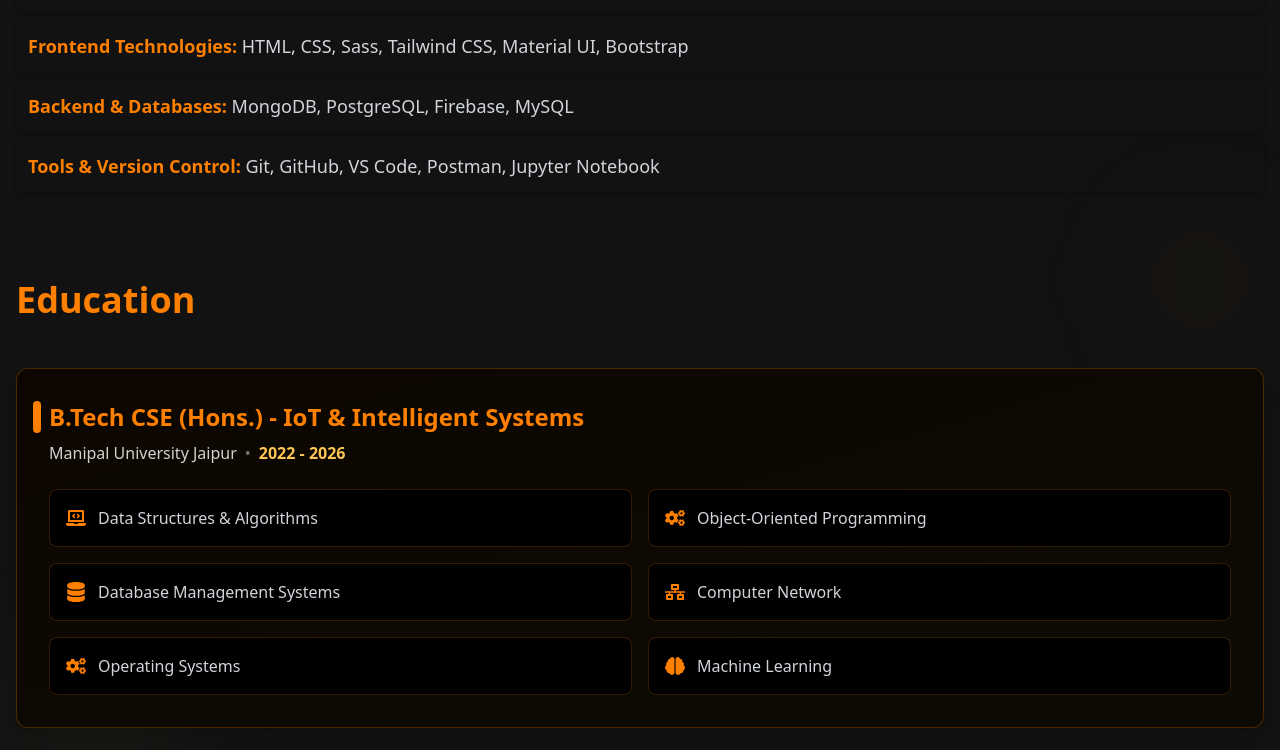
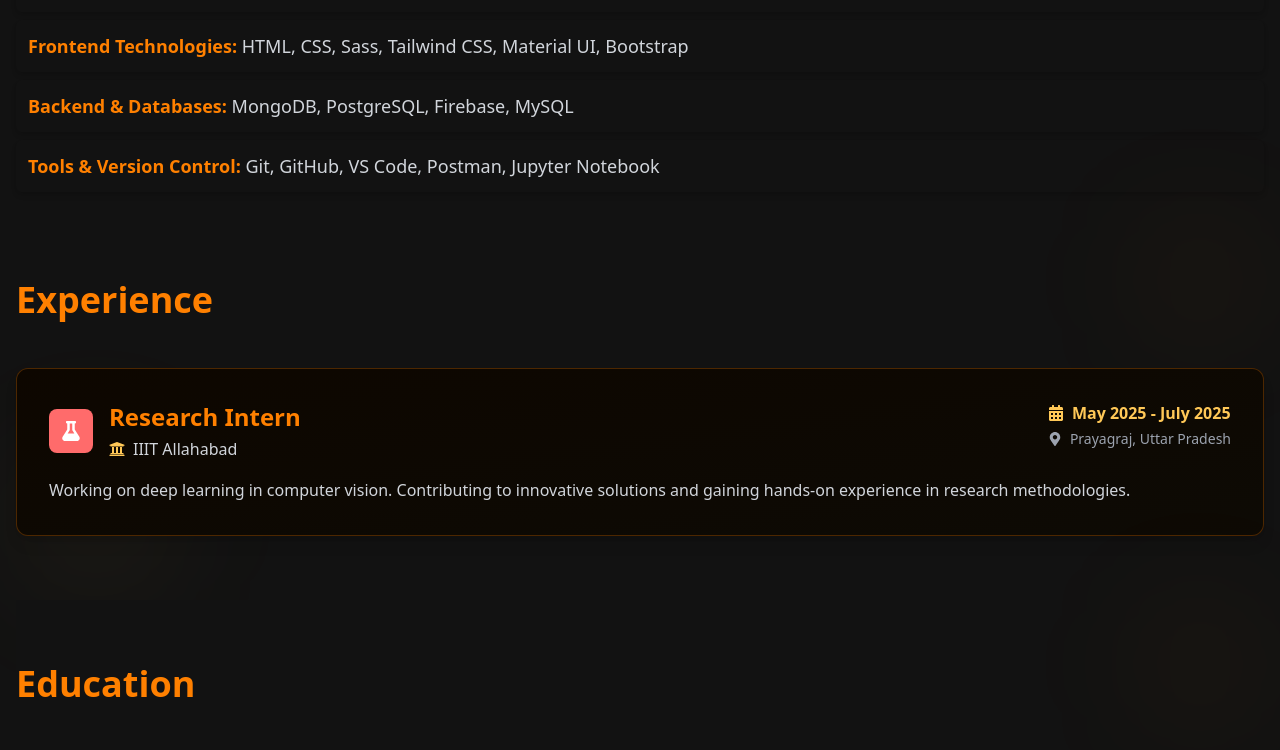
Before and after one commit to RahulMishra09/Rahul-s-Portfoilio, a React (Vite) app: page / in a window 1280 px wide. Shown: the part 501-1251 px from the top of the page. Built offline with nearby package versions, Linux system fonts and the light colour scheme.

Commit message:
Experience  page

```diff
--- a/src/components/ExperienceSection.jsx
+++ b/src/components/ExperienceSection.jsx
@@ -1,5 +1,140 @@
+import React from 'react';
+import { motion } from 'framer-motion';
+import { FaUniversity, FaFlask, FaCalendarAlt, FaMapMarkerAlt } from 'react-icons/fa';
 
-export default function ExperienceSection() {
-  // Experience section removed.
-  return
+// ExperienceSection component displays professional experience cards with animation
+function ExperienceSection() {
+  // Array of experience objects to be displayed
+  const experiences = [
+    {
+      title: "Research Intern",
+      company: "IIIT Allahabad",
+      location: "Prayagraj, Uttar Pradesh",
+      duration: "May 2025 - July 2025",
+      description: "Working on deep learning in computer vision. Contributing to innovative solutions and gaining hands-on experience in research methodologies.",
+      icon: <FaFlask />,
+      color: "#FF6B6B"
+    }
+  ];
+
+  // Animation variants for the container (staggered children)
+  const containerVariants = {
+    hidden: { opacity: 0 },
+    visible: {
+      opacity: 1,
+      transition: {
+        staggerChildren: 0.2
+      }
+    }
+  };
+
+  // Animation variants for each experience card
+  const itemVariants = {
+    hidden: { y: 20, opacity: 0 },
+    visible: {
+      y: 0,
+      opacity: 1,
+      transition: {
+        duration: 0.5
+      }
+    }
+  };
+
+  // Main render
+  return (
+    // Section wrapper with padding and background styling
+    <section className="py-16 bg-dark-background section-glow-on-hover relative">
+      {/* Decorative blurred circles for visual effect */}
+      <div className="absolute top-0 right-0 w-32 h-32 bg-primary-orange/5 rounded-full blur-3xl"></div>
+      <div className="absolute bottom-0 left-0 w-40 h-40 bg-batman-yellow/5 rounded-full blur-3xl"></div>
+
+      {/* Section heading with animation */}
+      <motion.h2
+        initial={{ opacity: 0, y: 20 }}
+        whileInView={{ opacity: 1, y: 0 }}
+        transition={{ duration: 0.5 }}
+        className="text-4xl font-bold mb-12 text-primary-orange text-left"
+      >
+        Experience
+      </motion.h2>
+
+      {/* Experience cards container with staggered animation */}
+      <motion.div
+        initial="hidden"
+        whileInView="visible"
+        variants={containerVariants}
+        className="space-y-8"
+      >
+        {/* Map through experiences and render each card */}
+        {experiences.map((experience, index) => (
+          <motion.div
+            key={index}
+            variants={itemVariants}
+            whileHover={{ scale: 1.02 }}
+            className="p-8 rounded-xl shadow-lg bg-black border border-primary-orange/30 hover:shadow-batman-yellow/20 transition-all duration-300 relative overflow-hidden"
+          >
+            {/* Card background gradient */}
+            <div className="absolute inset-0 bg-gradient-to-br from-primary-orange/5 to-batman-yellow/5"></div>
+
+            {/* Card content */}
+            <div className="relative z-10">
+              {/* Top section: icon, title, company, duration, location */}
+              <div className="flex items-start justify-between mb-4">
+                <div className="flex items-center gap-4">
+                  {/* Experience icon with rotation animation on hover */}
+                  <motion.div
+                    className="p-3 rounded-lg text-white text-xl"
+                    style={{ backgroundColor: experience.color }}
+                    whileHover={{ rotate: 360 }}
+                    transition={{ duration: 0.5 }}
+                  >
+                    {experience.icon}
+                  </motion.div>
+                  <div>
+                    {/* Experience title */}
+                    <h3 className="text-2xl font-semibold text-primary-orange mb-1">
+                      {experience.title}
+                    </h3>
+                    {/* Company name with university icon */}
+                    <div className="flex items-center gap-2 text-gray-300">
+                      <FaUniversity className="text-batman-yellow" />
+                      <span className="font-medium">{experience.company}</span>
+                    </div>
+                  </div>
+                </div>
+
+                {/* Duration and location section with slight scale animation on hover */}
+                <motion.div
+                  className="text-right"
+                  whileHover={{ scale: 1.05 }}
+                >
+                  {/* Duration with calendar icon */}
+                  <div className="flex items-center gap-2 text-batman-yellow font-semibold mb-1">
+                    <FaCalendarAlt />
+                    <span>{experience.duration}</span>
+                  </div>
+                  {/* Location with map marker icon */}
+                  <div className="flex items-center gap-2 text-gray-400 text-sm">
+                    <FaMapMarkerAlt />
+                    <span>{experience.location}</span>
+                  </div>
+                </motion.div>
+              </div>
+
+              {/* Experience description */}
+              <p className="text-gray-300 leading-relaxed">
+                {experience.description}
+              </p>
+
+              {/* Badge indicating current activity status */}
+
+            </div>
+          </motion.div>
+        ))}
+      </motion.div>
+    </section>
+  );
 }
+
+// Export the ExperienceSection component for use in other files
+export default ExperienceSection;
```
